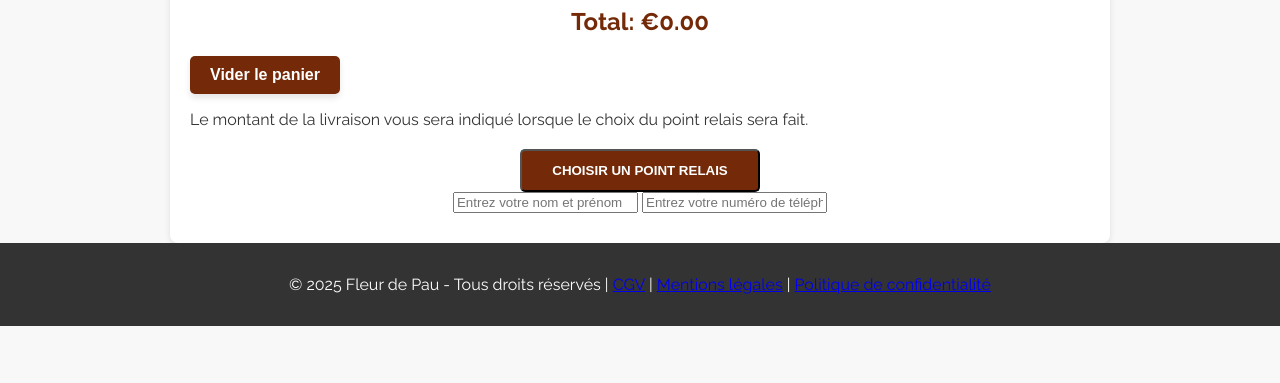
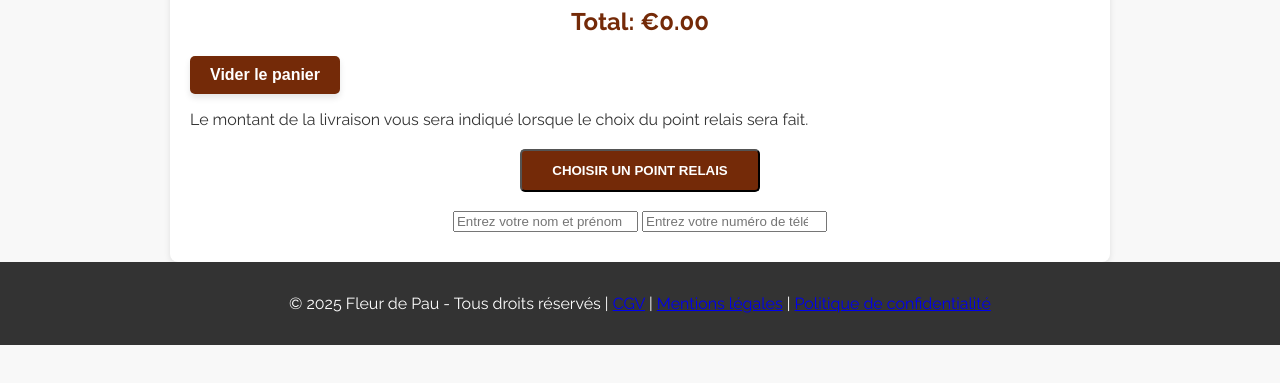
Before and after one commit to elo41flo/FleurdePau, a website: page front/panier.html in a window 1280 px wide. Shown: the part 343-726 px from the top of the page. Drawn offline with Linux system fonts and the light colour scheme.

Commit message:
Update panier.html

```diff
--- a/front/panier.html
+++ b/front/panier.html
@@ -310,9 +310,10 @@ footer {
         <p>Le montant de la livraison vous sera indiqué lorsque le choix du point relais sera fait.</p>
 
         <button id="select-point-relais" class="cta-btn" onclick="window.location.href='points-relais.html'">Choisir un point relais</button>
+        <br>
         <form>
             <input type="text" placeholder="Entrez votre nom et prénom">
-            <input type="text" placeholder="Entrez votre numéro de téléphone">
+            <input type="number" placeholder="Entrez votre numéro de téléphone">
         </form>
     </section>
 
```
